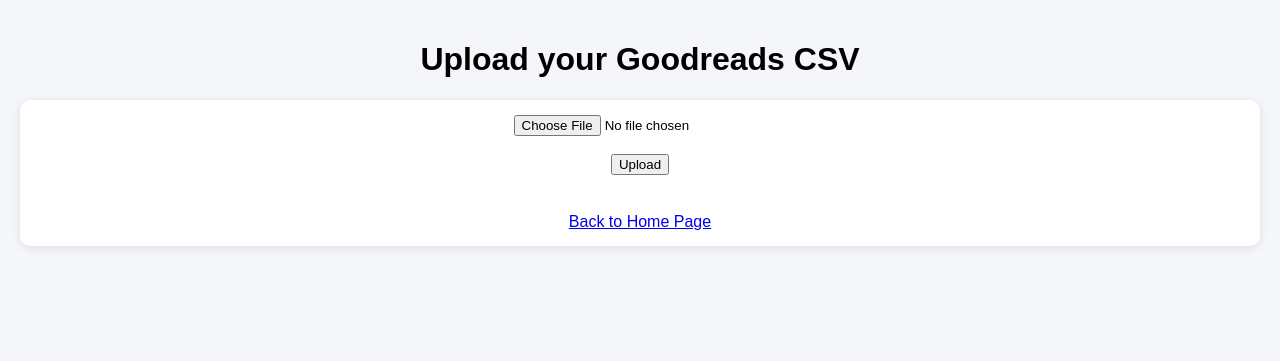
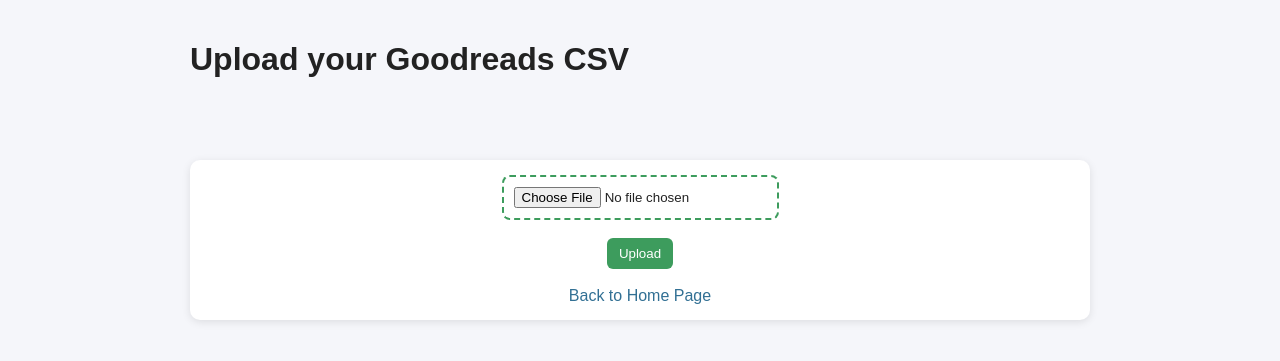
Before and after one commit to kflick3r/My_Reading_Lab, a Flask app: page /upload in a window 1280 px wide. Shown: the top 361 px of the page. Run offline with Flask 3, Linux system fonts and the light colour scheme.

Commit message:
HTML styling

```diff
--- a/static/style.css
+++ b/static/style.css
@@ -1,60 +1,86 @@
+:root {
+    --bg: #f5f6fa;
+    --text: #222;
+    --card: #ffffff;
+    --accent: #3d9c5d;
+    --link: #327094;
+}
+
+body.dark {
+    --bg: #121212;
+    --text: #f1f1f1;
+    --card: #1e1e1e;
+    --accent: #b6ddf3;
+    --link: #b6ddf3;
+}
+
 body {
     font-family: Arial, sans-serif;
-    background: #f5f6fa;
+    background: var(--bg);
+    color: var(--text);
     margin: 0;
     padding: 20px;
+    transition: 0.3s ease;
 }
 
-h1 {
-    text-align: center;
+/* NAV / HEADER */
+.top-bar {
+    display: flex;
+    justify-content: space-between;
+    align-items: center;
 }
 
-/* Grid layout for stats */
-.stats-container {
-    display: grid;
-    grid-template-columns: repeat(auto-fit, minmax(180px, 1fr));
-    gap: 15px;
-    margin: 20px 0;
+/* BUTTON */
+button {
+    padding: 8px 12px;
+    border: none;
+    border-radius: 6px;
+    cursor: pointer;
+    background: var(--accent);
+    color: white;
 }
 
-/* Stat cards */
-.card {
-    background: white;
-    padding: 15px;
-    border-radius: 10px;
-    box-shadow: 0 2px 8px rgba(0,0,0,0.1);
-    text-align: center;
+button:hover {
+    opacity: 0.85;
+    transform: scale(1.03);
+    transition: 0.2s;
 }
 
-.card h2 {
-    margin: 0;
-    font-size: 18px;
-    color: #333;
+/* INPUT BUTTON FOR UPLOAD */
+input[type="file"] {
+    padding: 10px;
+    border: 2px dashed var(--accent);
+    border-radius: 8px;
+    background: transparent;
+    color: var(--text);
 }
 
-.card p {
-    font-size: 22px;
-    font-weight: bold;
-    margin-top: 10px;
+input:focus {
+    outline: none;
+    border-color: var(--accent);
 }
 
-/* Charts section */
-.charts {
-    display: grid;
-    grid-template-columns: repeat(auto-fit, minmax(300px, 1fr));
-    gap: 20px;
-    margin-top: 30px;
-}
-
-.chart-box {
-    background: white;
+/* CARDS */
+.card {
+    background: var(--card);
     padding: 15px;
     border-radius: 10px;
     box-shadow: 0 2px 8px rgba(0,0,0,0.1);
 }
 
+/* LAYOUTS */
+.container {
+    max-width: 900px;
+    margin: auto;
+}
+
+.center {
+    text-align: center;
+    margin-top: 60px;
+}
+
+/* LINKS */
 a {
-    display: block;
-    text-align: center;
-    margin-top: 20px;
+    color: var(--link);
+    text-decoration: none;
 }
--- a/templates/index.html
+++ b/templates/index.html
@@ -8,12 +8,12 @@
         <div class="container">
 
             <div class="top-bar">
-                <h2>My Reading Lab</h2>
+                <h1>My Reading Lab</h1>
             </div>
 
             <div class="center">
-                <h1>Turn your Goodreads into Insight</h1>
-                <p>Upload your CSV and explore your reading habits.</p>
+                <h1>Analyze your Goodreads</h1>
+                <p><i>Upload your CSV and explore your reading habits</i></p>
 
                 <br>
 
```
Also changed, not shown: templates/dashboard.html (+6 -6 lines).
